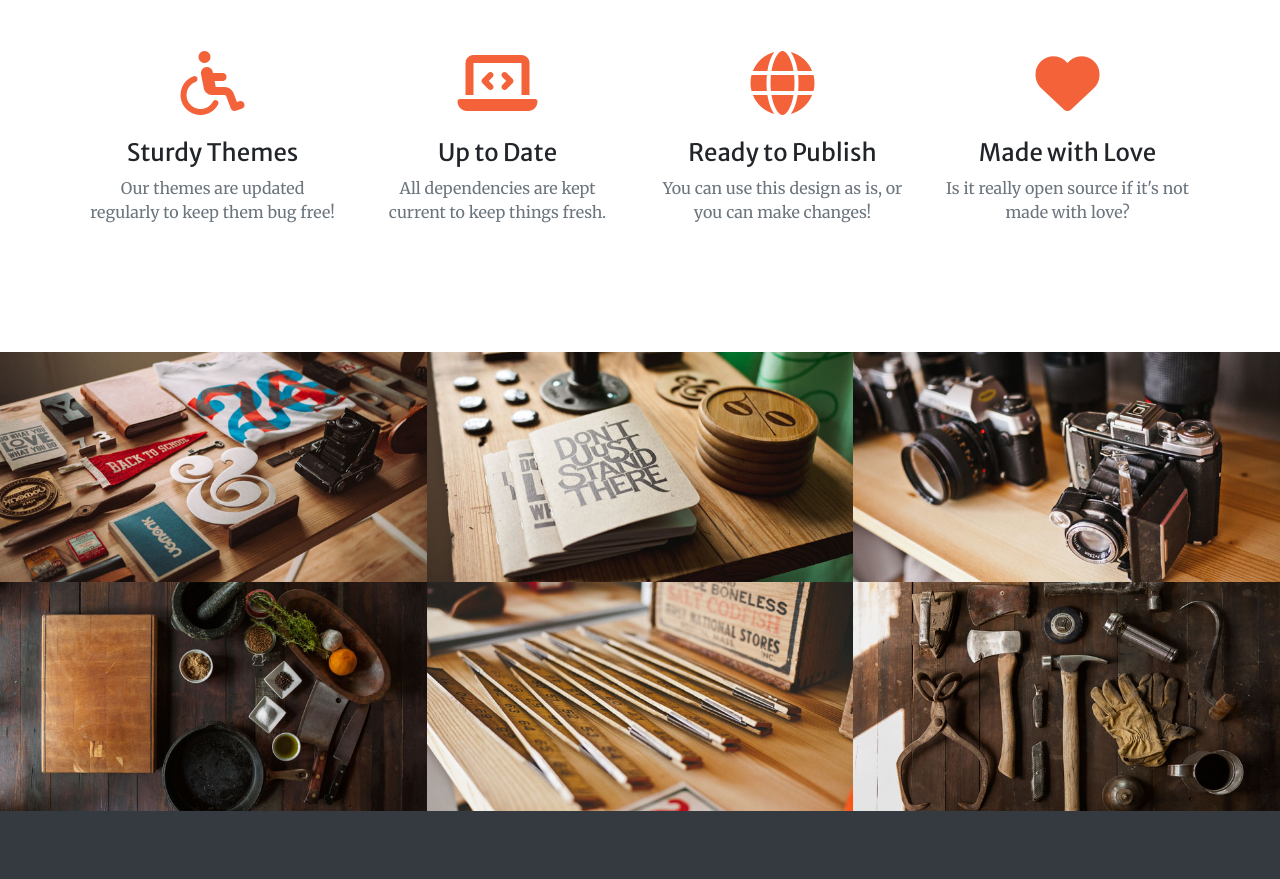
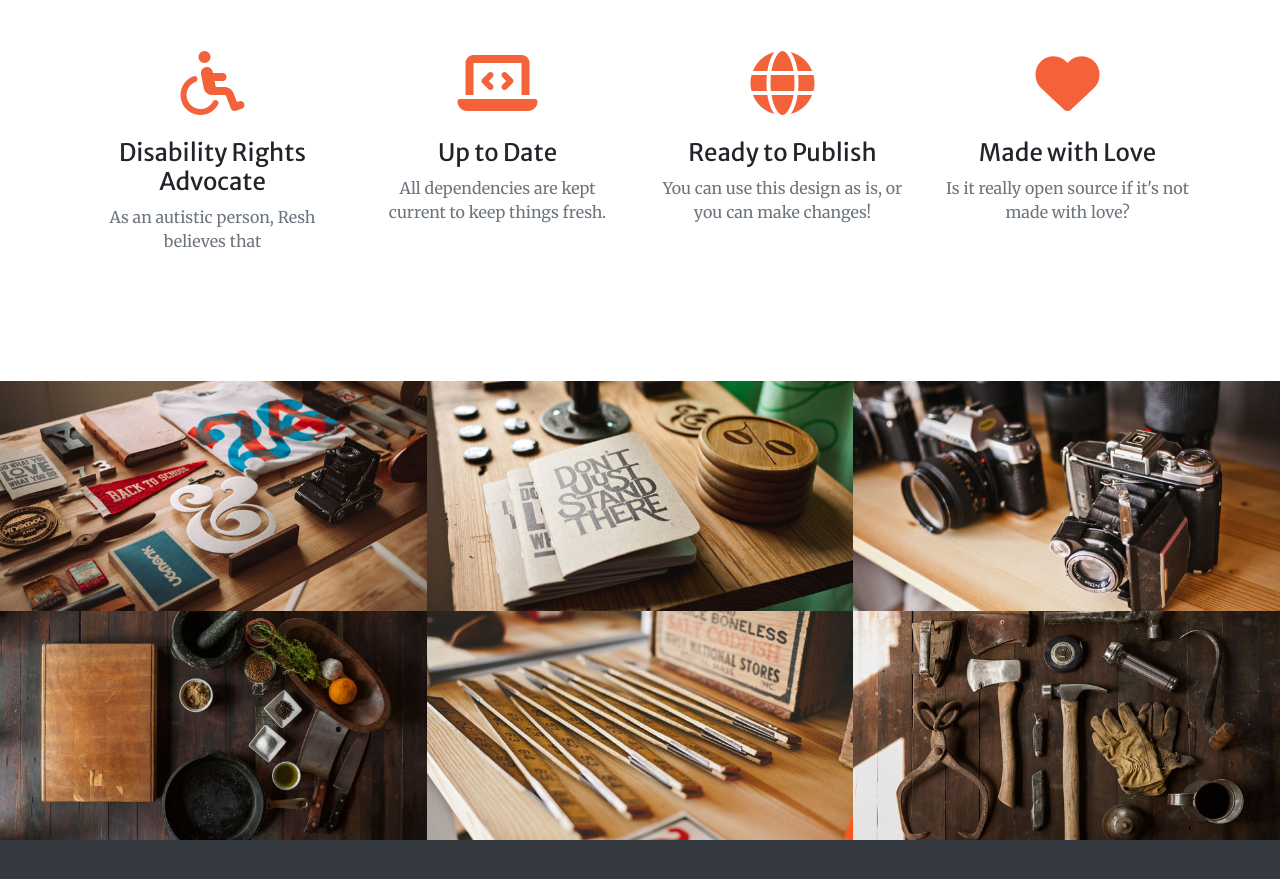
Before and after one commit to TheGamerWithMore-zz/resh-website, a plain HTML site: page index.html in a window 1280 px wide. Shown: the part 1492-2371 px from the top of the page. Drawn offline with nearby package versions, Linux system fonts and the light colour scheme.

Commit message:
ITS WORKING.

```diff
--- a/index.html
+++ b/index.html
@@ -71,8 +71,8 @@
                     <div class="col-lg-3 col-md-6 text-center">
                         <div class="mt-5">
                             <i class="fas fa-4x fa-wheelchair text-primary mb-4"></i>
-                            <h3 class="h4 mb-2">Sturdy Themes</h3>
-                            <p class="text-muted mb-0">Our themes are updated regularly to keep them bug free!</p>
+                            <h3 class="h4 mb-2">Disability Rights Advocate</h3>
+                            <p class="text-muted mb-0">As an autistic person, Resh believes that  </p>
                         </div>
                     </div>
                     <div class="col-lg-3 col-md-6 text-center">
```
